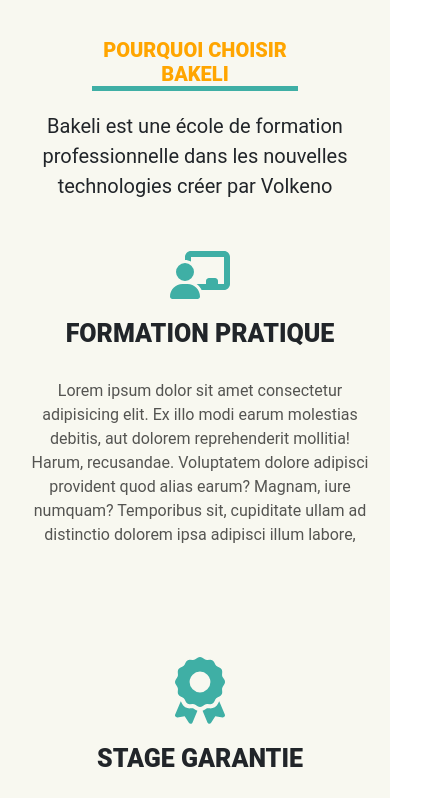
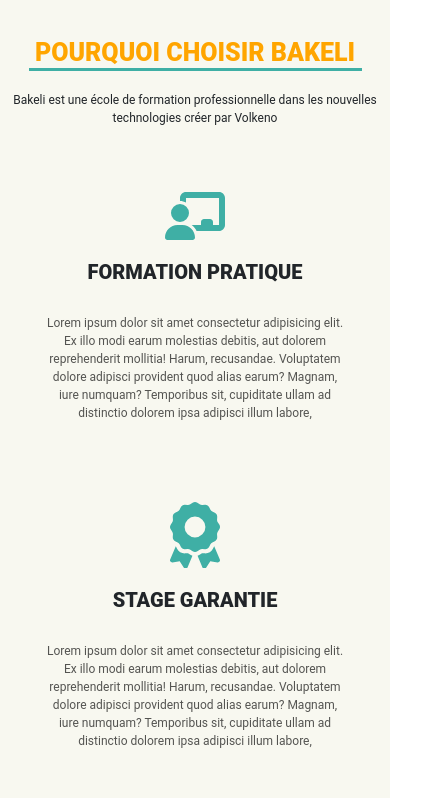
Before and after one commit to Kirama97/Landing-Page-Bakeli, a plain HTML site: page index.html in a window 390 px wide. Shown: the part 846-1644 px from the top of the page, 439 px wide, since content can reach past the window. Drawn offline with nearby package versions, Linux system fonts and the light colour scheme.

Commit message:
response 600

```diff
--- a/style.css
+++ b/style.css
@@ -354,7 +354,7 @@
     .sec1 h1{
         color: orange;
         font-size: 40px;
-        width: 47%;
+        width: 50%;
 
         margin: 50px auto;
 
@@ -450,8 +450,8 @@
 
     .sec1 h1{
         color: orange;
-        font-size: 35px;
-        width: 47%;
+        font-size: 30px;
+        width: 70%;
 
         margin: 50px auto;
 
@@ -535,28 +535,50 @@
         padding: 15px 10px;
     }
 
-
+   .sec1 .titre {
+    border-bottom: 2;
+   }
 
     .sec1 h1{
         color: orange;
-        font-size: 20px;
-        width: 53%;
-
+        font-size: 25px;
+        width: 90%;
+        border-bottom: 3px solid var(--color-principal);
         margin: 20px auto;
 
 
 
     }
 
+    .sec1 p {
+        font-size: 12px;
+        margin-bottom: 50px;
+    }
+
     .reference ,.reference2{
         display: grid;
-        grid-template-columns: repeat(auto-fit ,minmax(400px , 1fr));
+        grid-template-columns: repeat(auto-fit ,minmax(300px , 1fr));
         gap: 20px;
-        margin-top: 1.3rem;
+        margin-top: 0.5rem;
 
 
 
 
+    }
+
+    .reference {
+        padding: 0 20px;
+    }
+
+    .sec1 .item {
+        padding: 15px;
+    }
+
+    .sec1 .item h2 {
+        font-size: 20px;
+    }
+    .sec1 .item p {
+        font-size: 12px;
     }
 
     .sec1 .item svg {
@@ -576,7 +598,7 @@
 
 .sec1 {
     background-color: #f8f8f0;
-    padding: 5% 0;
+    padding: 5% 10px;
 
 }
 
```
